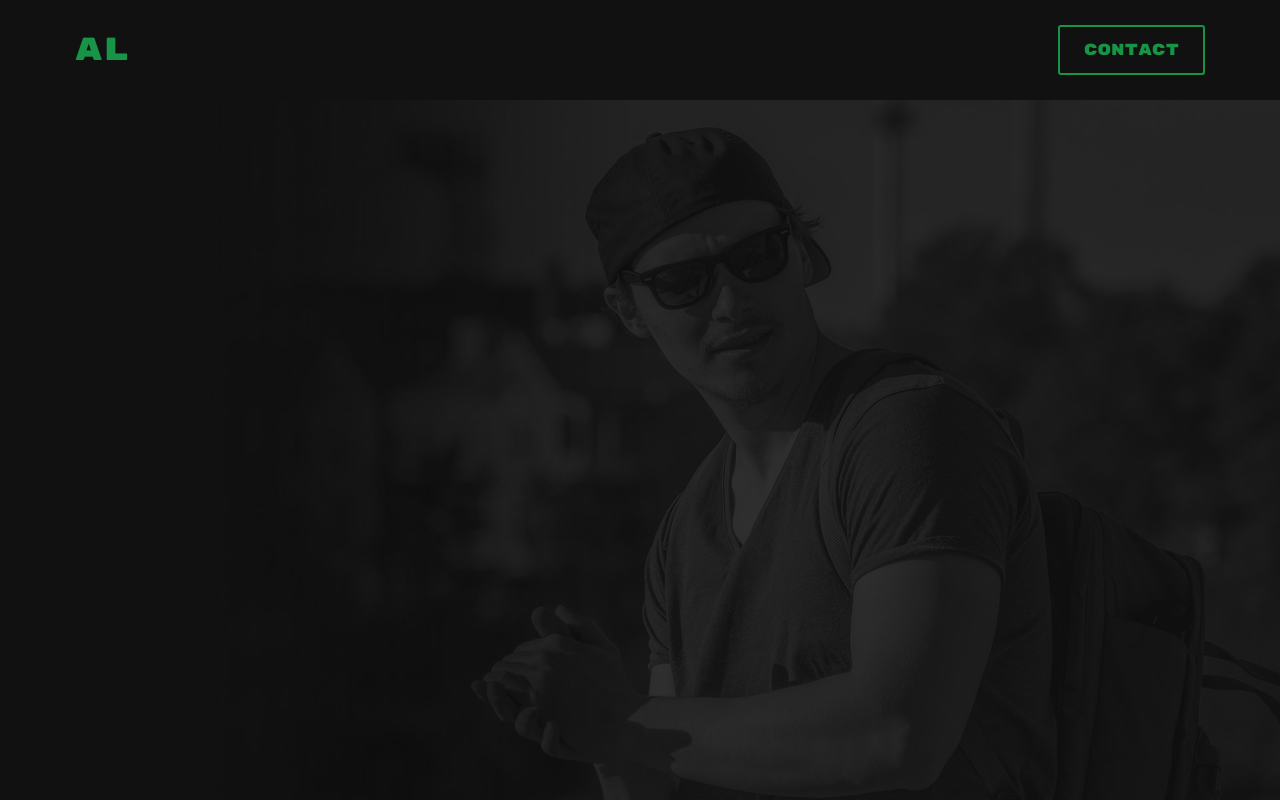
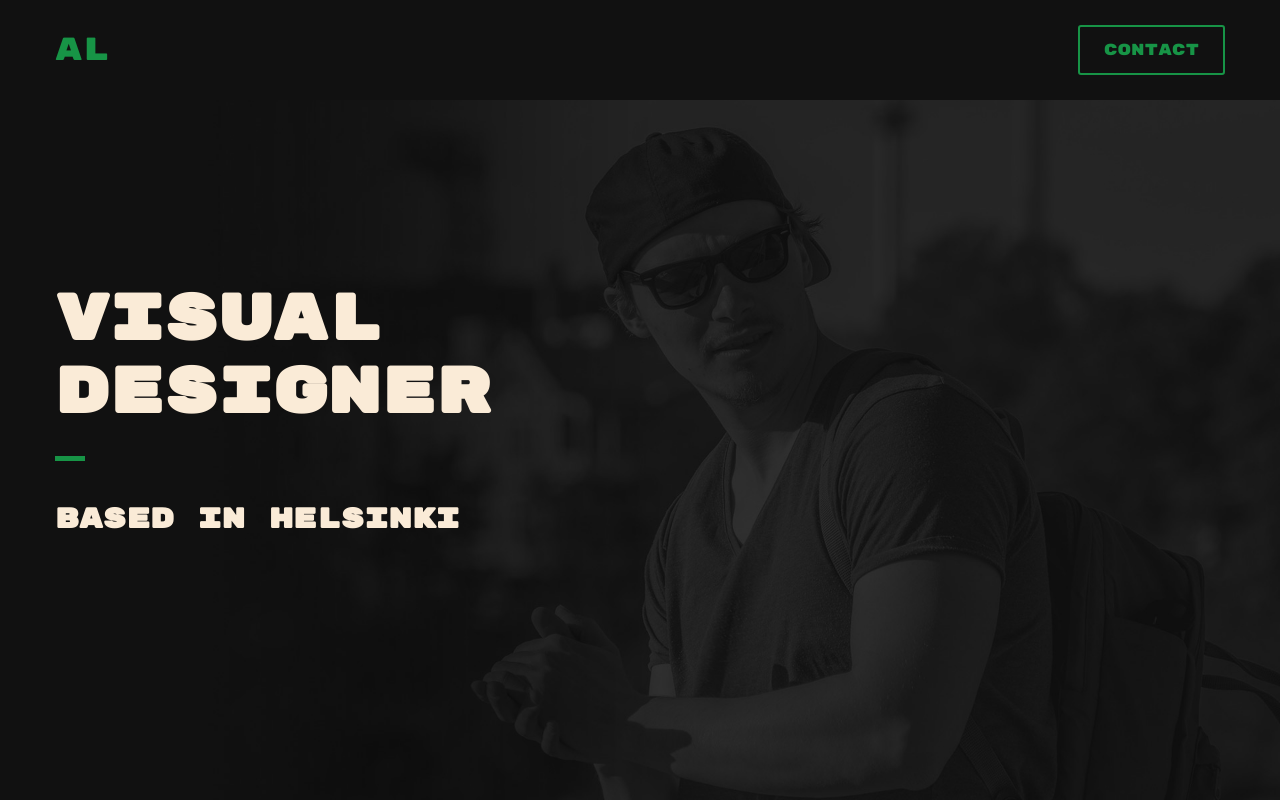
Before and after one commit to aleksiliukkonen/Portfolio, a plain HTML site: page index.html in a window 1280 px wide. Drawn offline with nearby package versions, Linux system fonts and the light colour scheme.

Commit message:
Add intro section and styled

```diff
--- a/css/styles.css
+++ b/css/styles.css
@@ -5,6 +5,7 @@
 body {
     background-color: black;
     color: antiquewhite;
+
 }
 
 header {
@@ -28,7 +29,6 @@ nav {
     margin: 0 auto;
     justify-content: space-between;
     align-items: center;
-    padding: 0 20px;
 }
 
 .header-image {
@@ -37,6 +37,9 @@ nav {
     background-position: top center;
     background-size: cover;
     height: 100vh;
+    display: flex;
+    justify-content: flex-start;
+    align-items: center;
 }
 
 .logotype {
@@ -58,10 +61,35 @@ nav {
     transition: background-color 1s ease;
 }
 
+.intro-content {
+    font-family: 'Rubik Mono One', sans-serif;
+    font-size: 32px;
+    width: 50%;
+}
+
+.intro-content h2 {
+    font-family: 'Rubik Mono One', sans-serif;
+    font-size: 28px;
+    width: 80%;
+}
+
+.intro-content h1:after {
+    background-color: #179446;
+    content: "";
+    display: block;
+    width: 1.875rem;
+    height: .3125rem;
+    margin-top: 25px;
+}
+
+section {
+    width: 1170px;
+    margin: 0 auto;
+}
 
 .btn-green:hover {
     background-color:#179446;
-    color: #FFF;
+    color: antiquewhite;
 }
 
 @media (max-width: 767px) {
--- a/index.html
+++ b/index.html
@@ -18,7 +18,18 @@
 				<div class="btn-green">Contact</div>
 			</div>
 		</nav>
-		<div class="header-image" />
+
+		<div class="header-image">
+
+			<section class="introduction">
+			<div class="intro-content">
+				<h1>Visual Designer</h1>
+				<h2>Based In Helsinki</h1>
+			</div>
+			</section>
+
+		</div>
+
 	</header>
 
 
```
